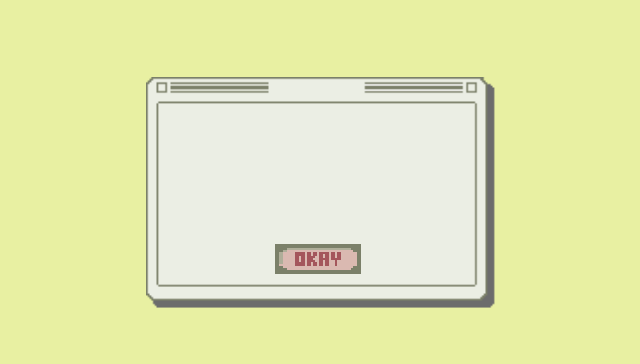
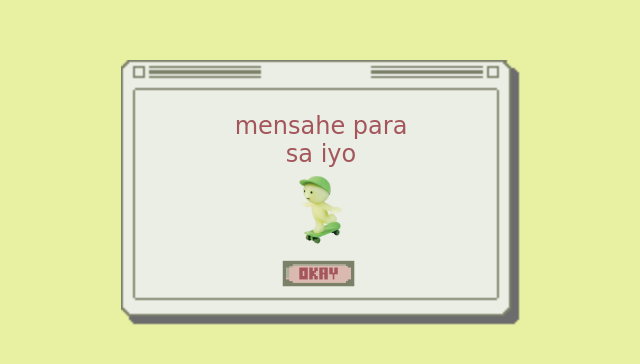
Before and after one commit to strabry01/fordarling, a plain HTML site: page index.html in a window 1280 px wide. Shown: the part 194-558 px from the top of the page, without its empty margins (319-959 px from the left). Drawn offline with Linux system fonts and the light colour scheme; a web font is replaced by a local one.

Commit message:
alex bully

```diff
--- a/index.html
+++ b/index.html
@@ -11,6 +11,8 @@
 
     <link rel="stylesheet" href="style.css">
 
+    <link href="https://fonts.googleapis.com/css2?family=Princess+Sofia&display=swap" rel="stylesheet">
+
 </head>
 
 <body>
@@ -22,6 +24,8 @@
 
         <div class="received">
             <img src="backgrounds/youhaverecieved.png" alt="You have received">
+            <p class="letter-delivery-text">mensahe para sa iyo</p>
+            <img src="smiski/delivery.png" class="delivery-img" alt="Delivery">
             <img src="buttons/okay.png" class="okay-btn" id="okayBtn">
         </div>
 
--- a/style.css
+++ b/style.css
@@ -40,7 +40,7 @@ body{
 /* FLOATING IMAGE */
 
 .received{
-    width:350px;
+    width:400px;
     max-width:80%;
 
     animation:float 2s ease-in-out infinite;
@@ -57,10 +57,24 @@ body{
 
 
 
+/* DELIVERY IMAGE */
+
+.delivery-img{
+    width:80px;
+    max-width:30%;
+
+    position:absolute;
+    top:55%;
+    left:50%;
+    transform:translate(-50%, -50%);
+}
+
+
+
 /* BUTTON */
 
 .okay-btn{
-    width:120px;
+    width:100px;
     max-width:40%;
 
     cursor:pointer;
@@ -68,7 +82,7 @@ body{
     transition:0.3s;
 
     position:absolute;
-    top:78%;
+    top:80%;
     left:50%;
     transform:translate(-50%, -50%);
 }
@@ -93,6 +107,25 @@ body{
 
 
 
+/* TEXT STYLES */
+
+.letter-delivery-text{
+    position:absolute;
+    top:30%;
+    left:50%;
+    transform:translate(-50%, -50%);
+
+    font-family:'Princess Sofia', cursive;
+    font-size:24px;
+    color:#a4565c;
+    text-align:center;
+
+    margin:0;
+    padding:0;
+}
+
+
+
 /* FLOATING ANIMATION */
 
 @keyframes float{
```
